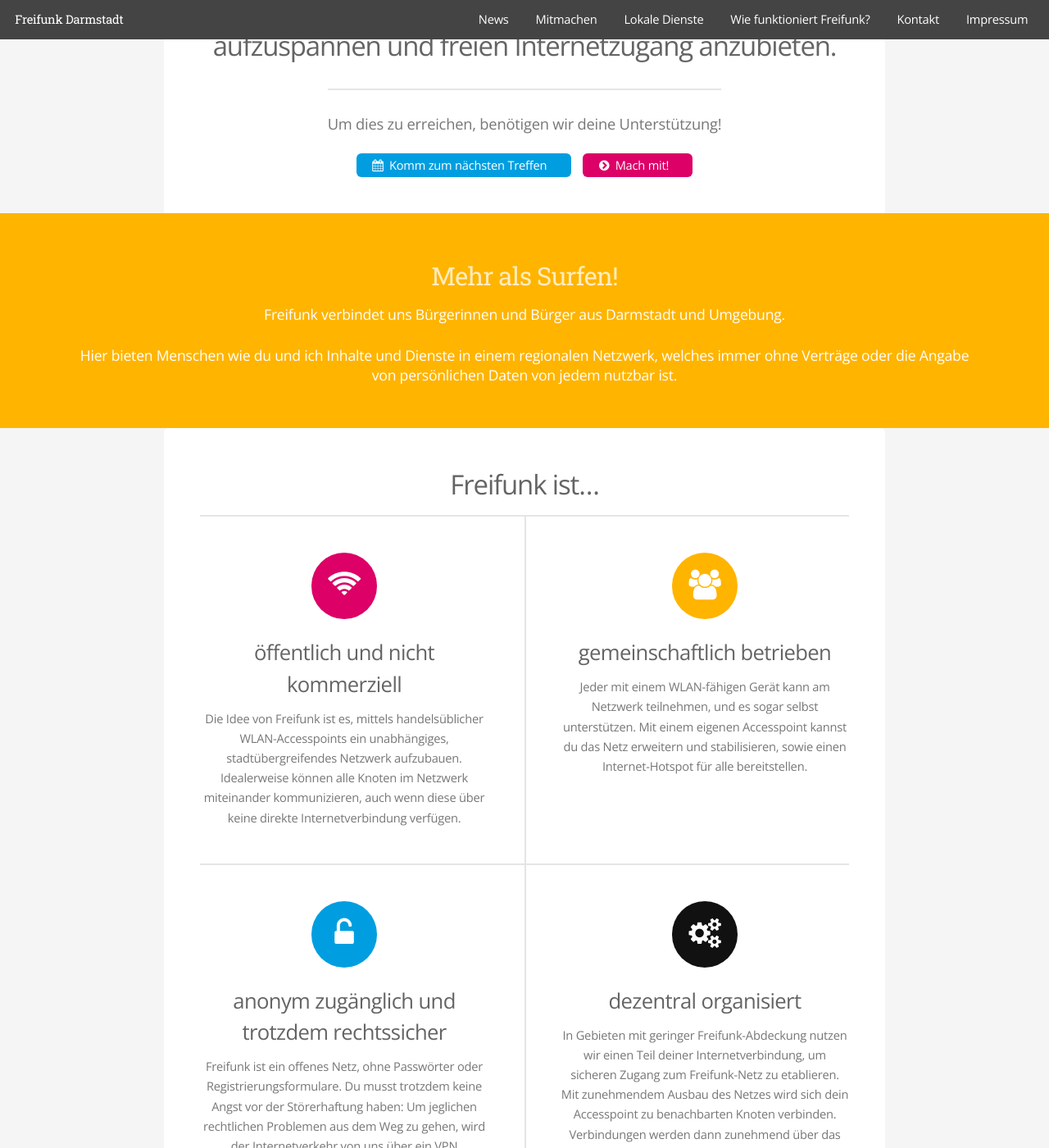
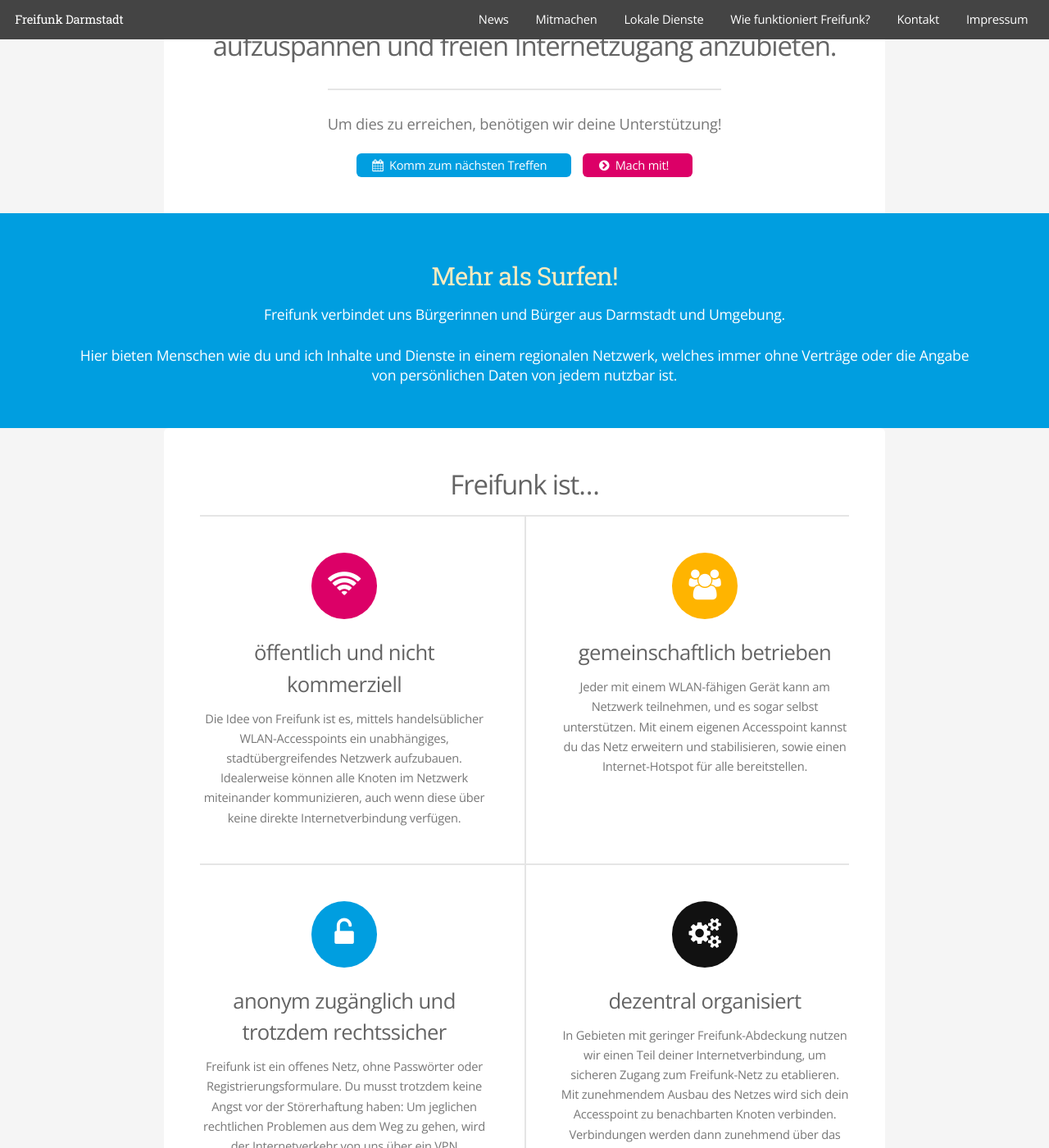
Before and after one commit to mdrenger/darmstadt.freifunk.net, a Jekyll site: the page built from pages/index.html, in a window 1280 px wide and 1400 px high, scrolled down 492 px. Shown: the whole window at 82% size. Built offline with Jekyll 4.4.1, drawn with Linux system fonts in a browser that asks for light colours.

Commit message:
changed yellow box to blue box

```diff
--- a/css/style.scss
+++ b/css/style.scss
@@ -1346,7 +1346,7 @@
 /* stripe */
 
 	#stripe {
-		background: $color-accent3-bg;
+		background: $color-accent4-bg;
 		color: #fff;
 		margin: -5em 0 0 0;
 		padding: 3em 5em 3em 5em;
```
